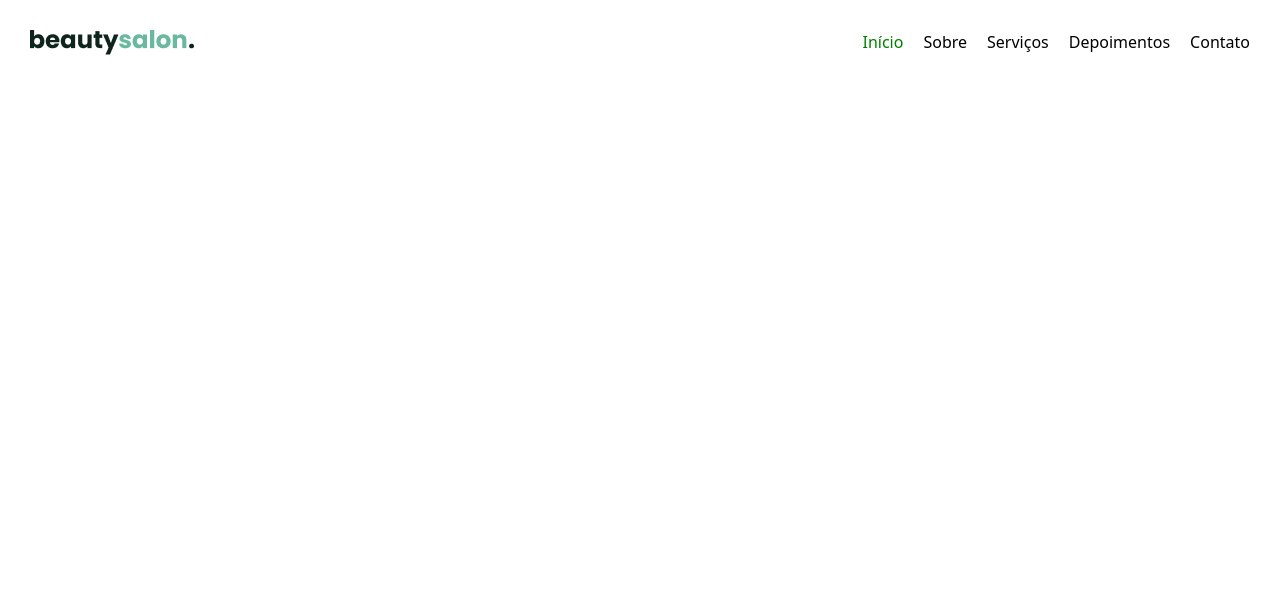
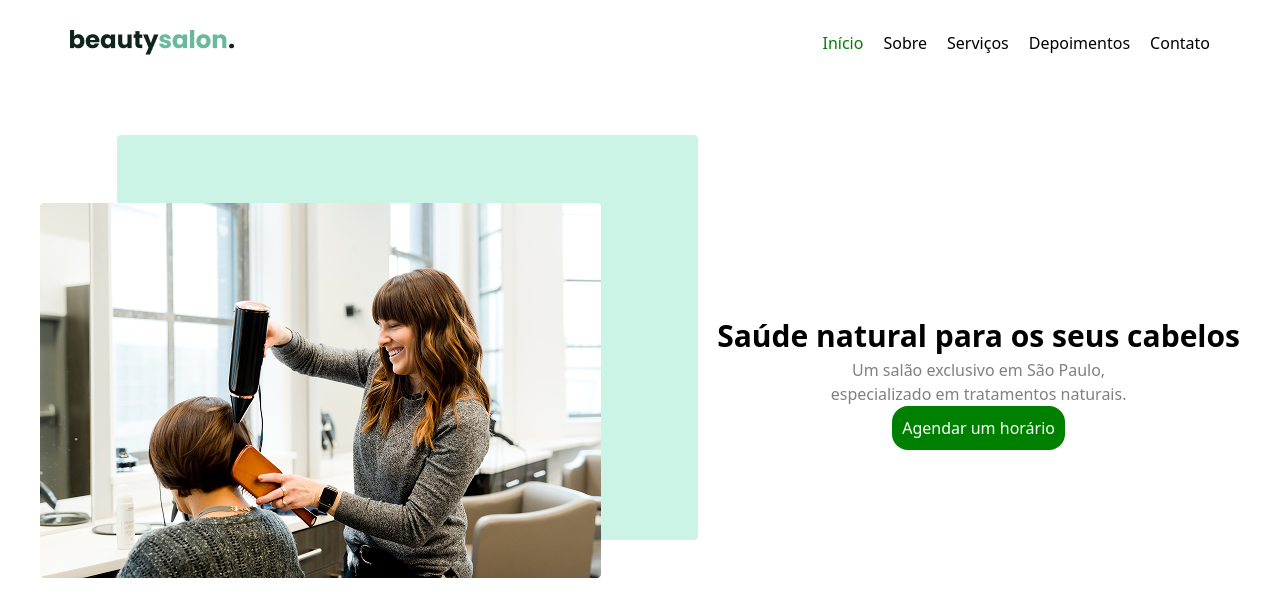
Before and after one commit to ganievabdullo727-web/tailwind2, a website: page index.html in a window 1280 px wide. Drawn offline with Linux system fonts and the light colour scheme.

Commit message:
section1

```diff
--- a/index.html
+++ b/index.html
@@ -8,7 +8,7 @@
 </head>
 <body>
  <div>
-  <div class="flex justify-between p-[30px]">
+  <div class="flex justify-between p-[30px] items-center max-w-300 m-auto ">
     <img src="./src/Logo (4).png" alt="">
     <img class="lg:hidden" src="./src/Icon (2).png" alt="">
    <div class="hidden lg:flex gap-[20px] ">
@@ -30,5 +30,19 @@
   </div>
  </div>
    </div>
+   <div class="lg:flex lg:justify-between items-center m-auto lg:max-w-300 mt-[50px] text-center ">
+    <div>
+      <img src="./src/Img.png" alt="">
+    </div>
+    <div>
+      <h1 class="text-[30px] text-center font-bold mt-[50px]">
+        Saúde natural para os seus cabelos
+      </h1>
+      <h4 class="text-[grey] text-center w-[300px] m-auto">
+        Um salão exclusivo em São Paulo, especializado em tratamentos naturais.
+      </h4>
+       <button class="p-[10px] text-white rounded-2xl w-fit bg-[green] text-[white] m-auto text-center"> Agendar um  horário</button>
+    </div>
+   </div>
 </body>
 </html>
```
Also changed, not shown: src/output.css.
